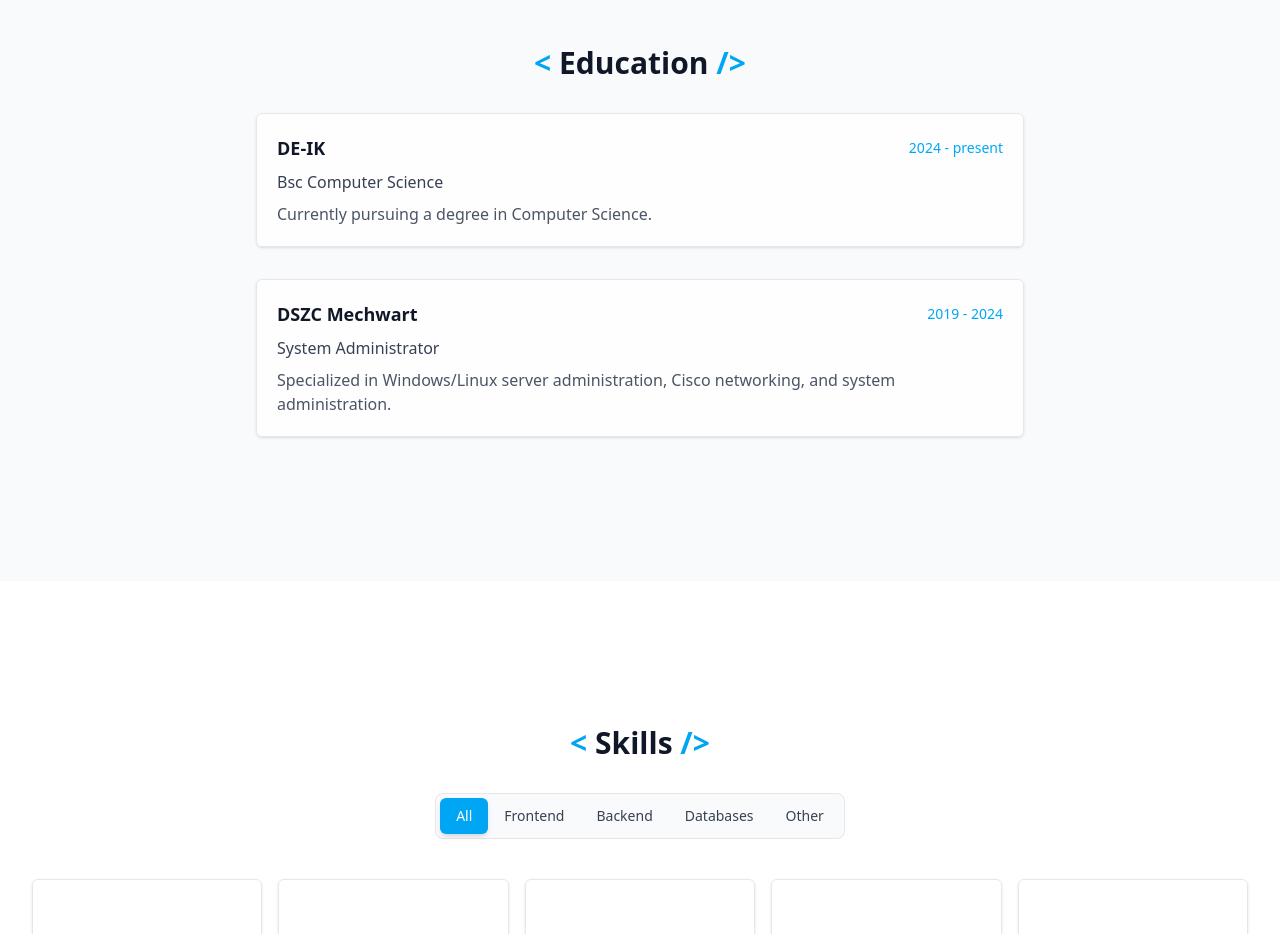
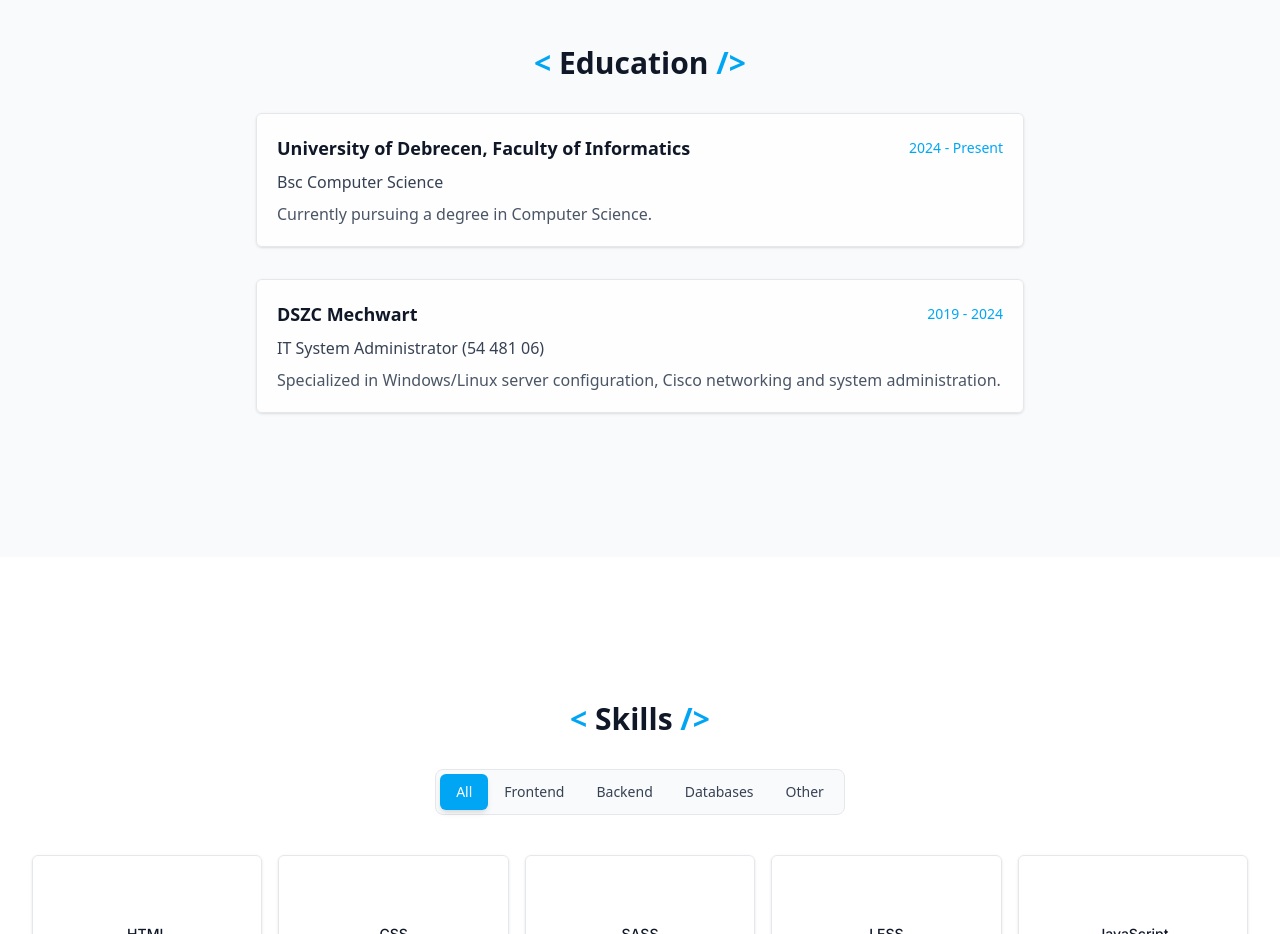
Before and after one commit to cseri502/portfolio, a Vue app: page / in a window 1280 px wide. Shown: the part 1220-2154 px from the top of the page. Built offline with nearby package versions, Linux system fonts and the light colour scheme; no server answers; some icons are missing.

Commit message:
Translate education section

```diff
--- a/src/locales/de.json
+++ b/src/locales/de.json
@@ -12,7 +12,24 @@
         "cv": "Mein Lebenslauf"
     },
     "education": {
-        "title": "Ausbildung"
+        "title": "Ausbildung",
+        "items": [
+            {
+                "institution": "DSZC Mechwart",
+                "degree": "IT-Systemadministrator (54 481 06)",
+                "startYear": 2019,
+                "endYear": 2024,
+                "description": "Spezialisiert auf Windows/Linux-Serverkonfiguration, Cisco-Netzwerke und Systemadministration."
+            },
+            {
+                "institution": "Universität Debrecen, Fakultät für Informatik",
+                "degree": "Bsc Informatik",
+                "startYear": 2024,
+                "endYear": null,
+                "description": "Derzeit studiere ich Informatik."
+            }
+        ],
+        "present": "Heute"
     },
     "skills": {
         "title": "Fertigkeiten",
--- a/src/locales/en.json
+++ b/src/locales/en.json
@@ -12,7 +12,24 @@
         "cv": "Check my CV"
     },
     "education": {
-        "title": "Education"
+        "title": "Education",
+        "items": [
+            {
+                "institution": "DSZC Mechwart",
+                "degree": "IT System Administrator (54 481 06)",
+                "startYear": 2019,
+                "endYear": 2024,
+                "description": "Specialized in Windows/Linux server configuration, Cisco networking and system administration."
+            },
+            {
+                "institution": "University of Debrecen, Faculty of Informatics",
+                "degree": "Bsc Computer Science",
+                "startYear": 2024,
+                "endYear": null,
+                "description": "Currently pursuing a degree in Computer Science."
+            }
+        ],
+        "present": "Present"
     },
     "skills": {
         "title": "Skills",
--- a/src/locales/hu.json
+++ b/src/locales/hu.json
@@ -12,7 +12,24 @@
         "cv": "Önéletrajzom"
     },
     "education": {
-        "title": "Tanulmányok"
+        "title": "Tanulmányok",
+        "items": [
+            {
+                "institution": "DSZC Mechwart",
+                "degree": "Informatikai rendszerüzemeltető (54 481 06)",
+                "startYear": 2019,
+                "endYear": 2024,
+                "description": "Szakosodás Windows/Linux szerverkonfigurációra, Cisco hálózatok menedzselésére és rendszeradminisztrációra."
+            },
+            {
+                "institution": "Debreceni Egyetem, Informatikai Kar",
+                "degree": "Bsc Programtervező Informatikus",
+                "startYear": 2024,
+                "endYear": null,
+                "description": "Jelenleg Programtervező Informatikus szakon tanulok."
+            }
+        ],
+        "present": "Napjainkig"
     },
     "skills": {
         "title": "Ismeretek",
--- a/src/views/Home.vue
+++ b/src/views/Home.vue
@@ -135,25 +135,8 @@ const certifications = [
   }
 ];
 
-const education = [
-  {
-    institution: 'DSZC Mechwart',
-    degree: 'System Administrator',
-    startYear: 2019,
-    endYear: 2024,
-    description: 'Specialized in Windows/Linux server administration, Cisco networking, and system administration.'
-  },
-  {
-    institution: 'DE-IK',
-    degree: 'Bsc Computer Science',
-    startYear: 2024,
-    endYear: null,
-    description: 'Currently pursuing a degree in Computer Science.'
-  }
-]
-
 const sortedEducation = computed(() => {
-  return education.sort((a, b) => {
+  return t.value.education.items.sort((a, b) => {
     if (a.startYear !== b.startYear) {
       return b.startYear - a.startYear;
     }
@@ -253,7 +236,7 @@ const projects = [
         <div class="max-w-3xl mx-auto">
           <div class="space-y-8">
             <EducationItem v-for="(edu, index) in sortedEducation" :key="index" :institution="edu.institution"
-              :degree="edu.degree" :period="`${edu.startYear} - ${edu.endYear || 'present'}`"
+              :degree="edu.degree" :period="`${edu.startYear} - ${edu.endYear || t.education.present}`"
               :description="edu.description" />
           </div>
         </div>
```
